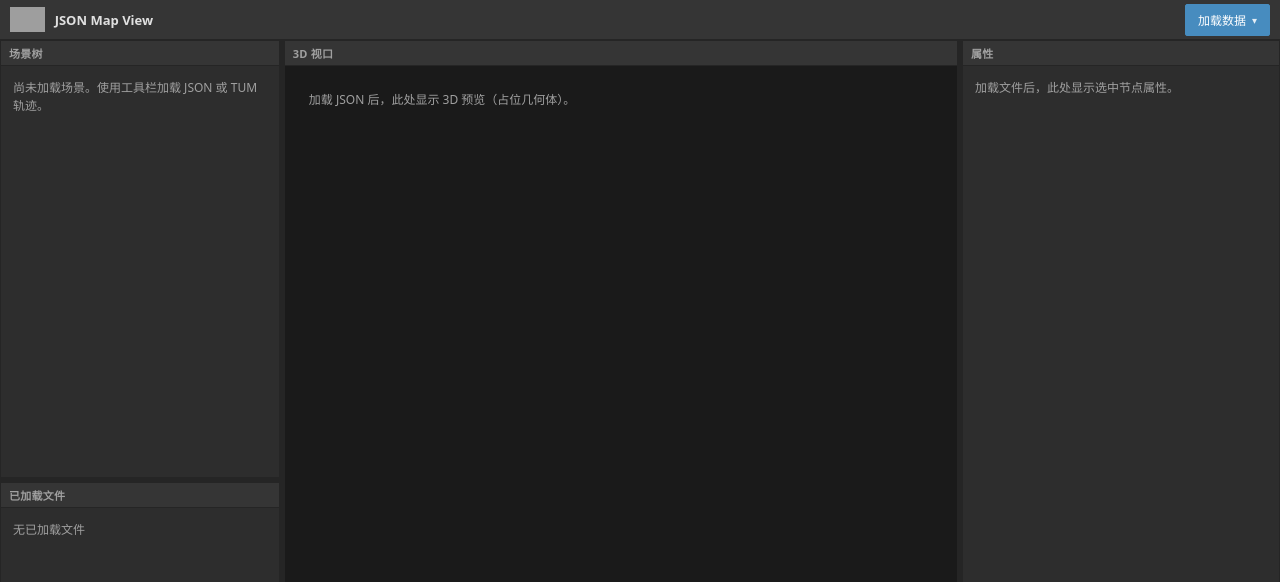
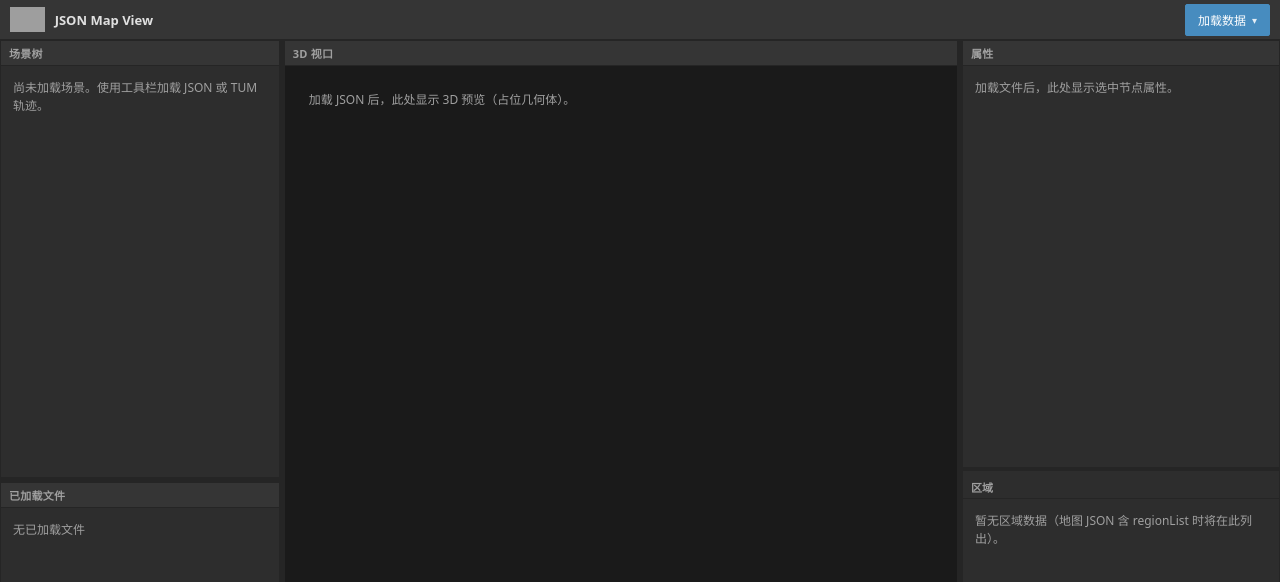
Before and after one commit to shupengjie/map_view_tool, a React (Vite) app: page / in a window 1280 px wide. Shown: the top 582 px of the page. Built offline with nearby package versions, Linux system fonts and the light colour scheme; grey boxes are pictures that could not be loaded.

Commit message:
fix bugs

```diff
--- a/src/App.css
+++ b/src/App.css
@@ -474,6 +474,11 @@
   margin-bottom: 0;
 }
 
+/* Match outer panel chrome (e.g. 场景树 / 属性), not inspector accent blue */
+.region-list-section .inspector-section-title {
+  color: var(--godot-text-dim);
+}
+
 .region-list-scroll {
   flex: 1 1 auto;
   min-height: 0;
--- a/src/components/InspectorPanel.tsx
+++ b/src/components/InspectorPanel.tsx
@@ -6,7 +6,7 @@ import { LANE_LINE_TYPE_LABELS } from "@/adapters/mapJsonToScene";
 import { RegionListPanel } from "@/components/RegionListPanel";
 import { findDocumentIdForSelectedNode } from "@/scene/graphUtils";
 import type { SceneNode } from "@/scene/types";
-import { selectActiveDocument, selectSelectedNode, useEditorStore } from "@/store/useEditorStore";
+import { selectSelectedNode, useEditorStore } from "@/store/useEditorStore";
 import type { ReactNode } from "react";
 import { Panel, PanelGroup, PanelResizeHandle } from "react-resizable-panels";
 
@@ -650,8 +650,6 @@ export function InspectorPanel() {
   const tumTrajectories = useEditorStore((s) => s.tumTrajectories);
   const sceneGraphRoot = useEditorStore((s) => s.sceneGraphRoot);
   const selectedId = useEditorStore((s) => s.selectedNodeId);
-  const activeDoc = useEditorStore(selectActiveDocument);
-  const hasRegionPanel = (activeDoc?.regionList?.length ?? 0) > 0;
 
   const owningDocId =
     sceneGraphRoot && selectedId
@@ -664,17 +662,15 @@ export function InspectorPanel() {
       : null;
   const sourceFile = doc?.fileName ?? (tumSourceName && tumSourceName.length > 0 ? tumSourceName : null);
 
-  if (documents.length === 0 && tumTrajectories.length === 0) {
-    return <div className="inspector-empty">加载文件后，此处显示选中节点属性。</div>;
-  }
-
-  const propertiesBody = !node ? (
+  const propertiesBody =
+    documents.length === 0 && tumTrajectories.length === 0 ? (
+      <div className="inspector-empty">加载文件后，此处显示选中节点属性。</div>
+    ) : !node ? (
       <div className="inspector-empty">在场景树或 3D 视口中选择一个节点。</div>
     ) : (
       <InspectorContent node={node} sourceFile={sourceFile} />
     );
 
-  if (hasRegionPanel) {
   return (
     <div className="inspector-panel-root">
       <PanelGroup direction="vertical" autoSaveId="json-map-view-inspector" className="inspector-panel-group">
@@ -691,12 +687,3 @@ export function InspectorPanel() {
     </div>
   );
 }
-
-  return (
-    <div className="inspector-panel-root">
-      <div className="inspector-panel-region inspector-panel-region--props inspector-panel-region--fill">
-        {propertiesBody}
-      </div>
-    </div>
-  );
-}
--- a/src/components/RegionListPanel.tsx
+++ b/src/components/RegionListPanel.tsx
@@ -21,8 +21,18 @@ export function RegionListPanel() {
   const toggleRegionFilter = useEditorStore((s) => s.toggleRegionFilter);
 
   const list = activeDoc?.regionList;
+
   if (!list || list.length === 0) {
-    return null;
+    return (
+      <div className="inspector-godot region-list-panel">
+        <div className="inspector-section region-list-section">
+          <div className="inspector-section-title">区域</div>
+          <div className="inspector-section-body region-list-scroll">
+            <div className="inspector-empty">暂无区域数据（地图 JSON 含 regionList 时将在此列出）。</div>
+          </div>
+        </div>
+      </div>
+    );
   }
 
   return (
```
Lines whose indentation alone changed are shown as unchanged.
